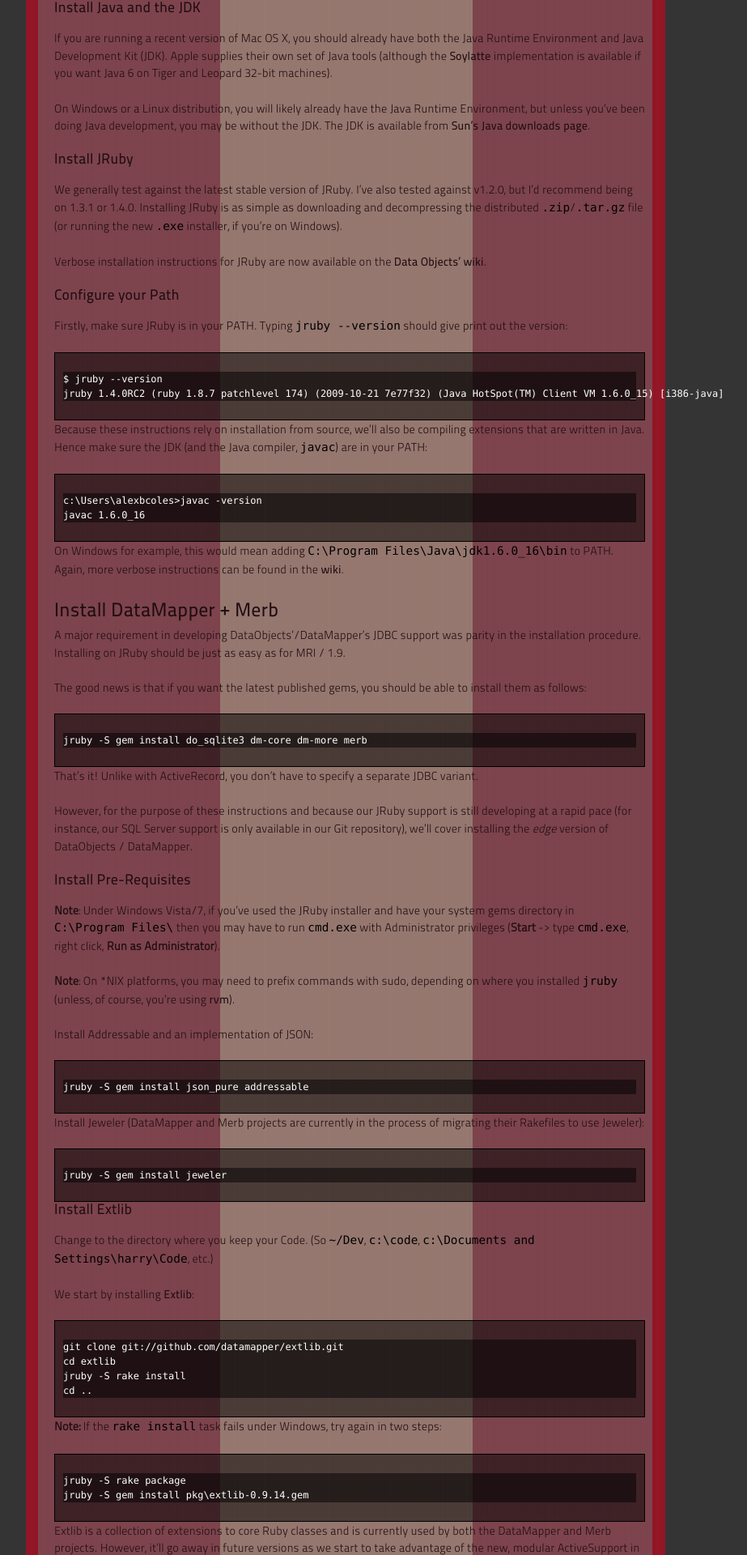
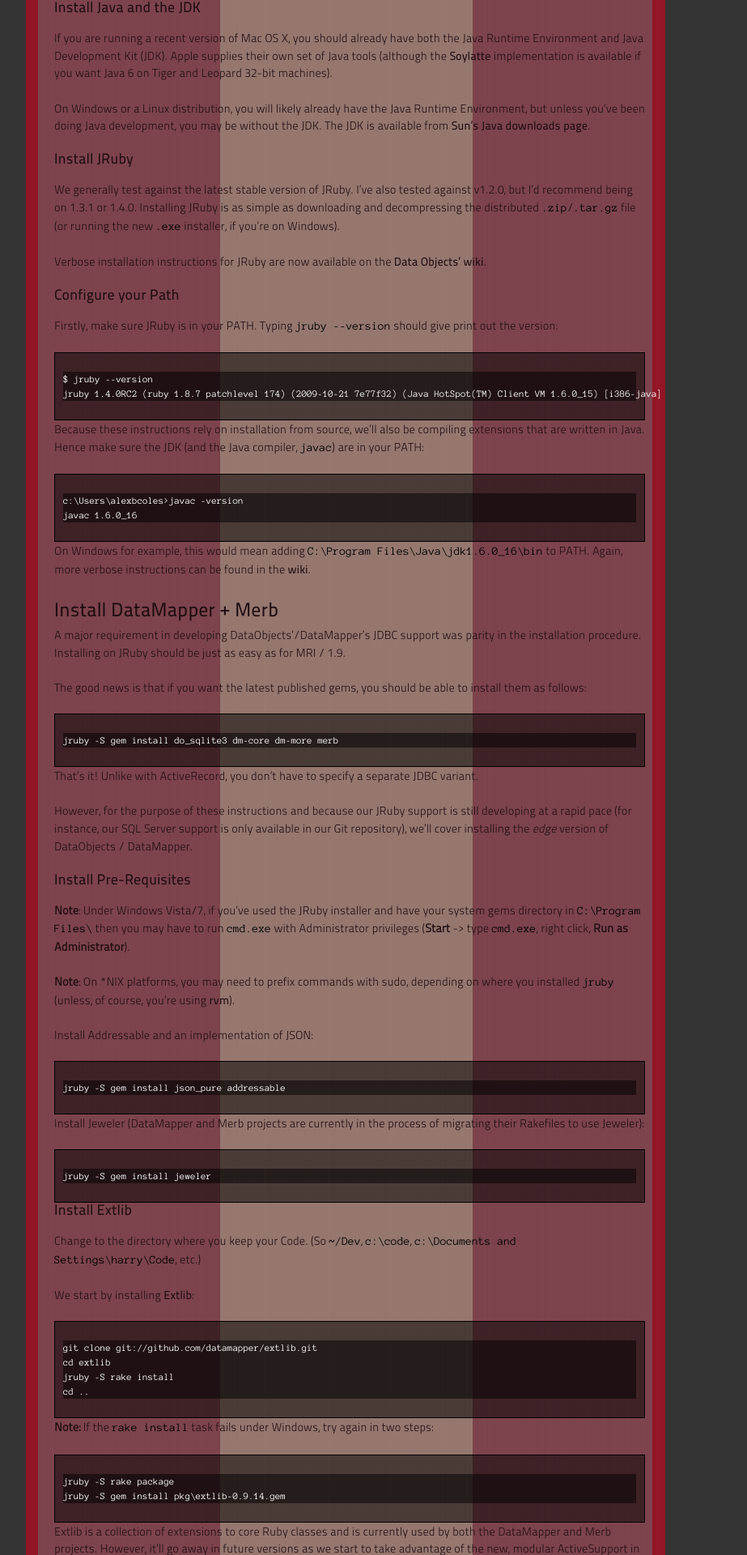
Before and after one commit to myabc/myabc.github.com, a Jekyll site: the page built from _posts/2009-11-18-getting-started-with-datamapper-merb-on-jruby.markdown, in a window 1280 px wide. Shown: the part 1021-2941 px from the top of the page at 81% size, without its empty margins (208-1131 px from the left). Built offline with Jekyll 4.4.1, drawn with Linux system fonts in a browser that asks for light colours; nearby versions of some CDN libraries; comment, search, counter and statistics services are not loaded.

Commit message:
Fix Anonymous Pro
Signed-off-by: Alex Coles <alex@alexcolesportfolio.com>

```diff
--- a/_sass/partials/_fonts.sass
+++ b/_sass/partials/_fonts.sass
@@ -20,7 +20,7 @@
 
 @font-face
   :font-family 'Anonymous Pro'
-  :src url(AnonymousPro.ttf) format('truetype')
+  :src url('Anonymous Pro.ttf') format('truetype')
 
 
 h1
--- a/_sass/screen.sass
+++ b/_sass/screen.sass
@@ -80,11 +80,11 @@ form.bp
     :font-family 'Titillium3' !important
 
   code, pre
+    :font-family 'Anonymous Pro' !important
     :color #000
     :opacity 1
 
   div.highlight
-    :font-family 'Anonymous Pro' !important
     :border 1px solid #000
     :padding 5px 10px
 
--- a/stylesheets/screen.css
+++ b/stylesheets/screen.css
@@ -21,7 +21,7 @@ a img { border: none; }
 
 @font-face { font-family: 'Titillium5'; src: url(TitilliumMaps26L.otf) format('opentype'); }
 
-@font-face { font-family: 'Anonymous Pro'; src: url('AnonymousPro.ttf') format('truetype'); }
+@font-face { font-family: 'Anonymous Pro'; src: url('Anonymous Pro.ttf') format('truetype'); }
 
 h1 { font-family: "Titillium3", Georgia, "Times New Roman", Times, serif !important; color: #a69c91 !important; }
 h1 a { color: #a69c91 !important; text-decoration: none !important; }
@@ -141,8 +141,8 @@ form.bp textarea { width: 390px; height: 250px; }
 #post-content p, #post-content li { font-family: 'Titillium2' !important; font-size: 120%; }
 #post-content a { font-family: 'Titillium3' !important; text-decoration: none !important; }
 #post-content h1, #post-content h2, #post-content h3 { font-family: 'Titillium3' !important; }
-#post-content code, #post-content pre { color: #000; opacity: 1; }
-#post-content div.highlight { font-family: 'Anonymous Pro' !important; border: 1px solid #000; padding: 5px 10px; }
+#post-content code, #post-content pre { font-family: 'Anonymous Pro' !important; color: #000; opacity: 1; }
+#post-content div.highlight { border: 1px solid #000; padding: 5px 10px; }
 #post-content div.highlight code, #post-content div.highlight pre { color: #fff; }
 
 #disqus_thread p, #disqus_thread li, #disqus_thread span, #disqus_thread a, #disqus_thread h1, #disqus_thread h2, #disqus_thread h3, #disqus_thread pre, #disqus_thread code { color: #451c23 !important; font-size: 100%; }
```
